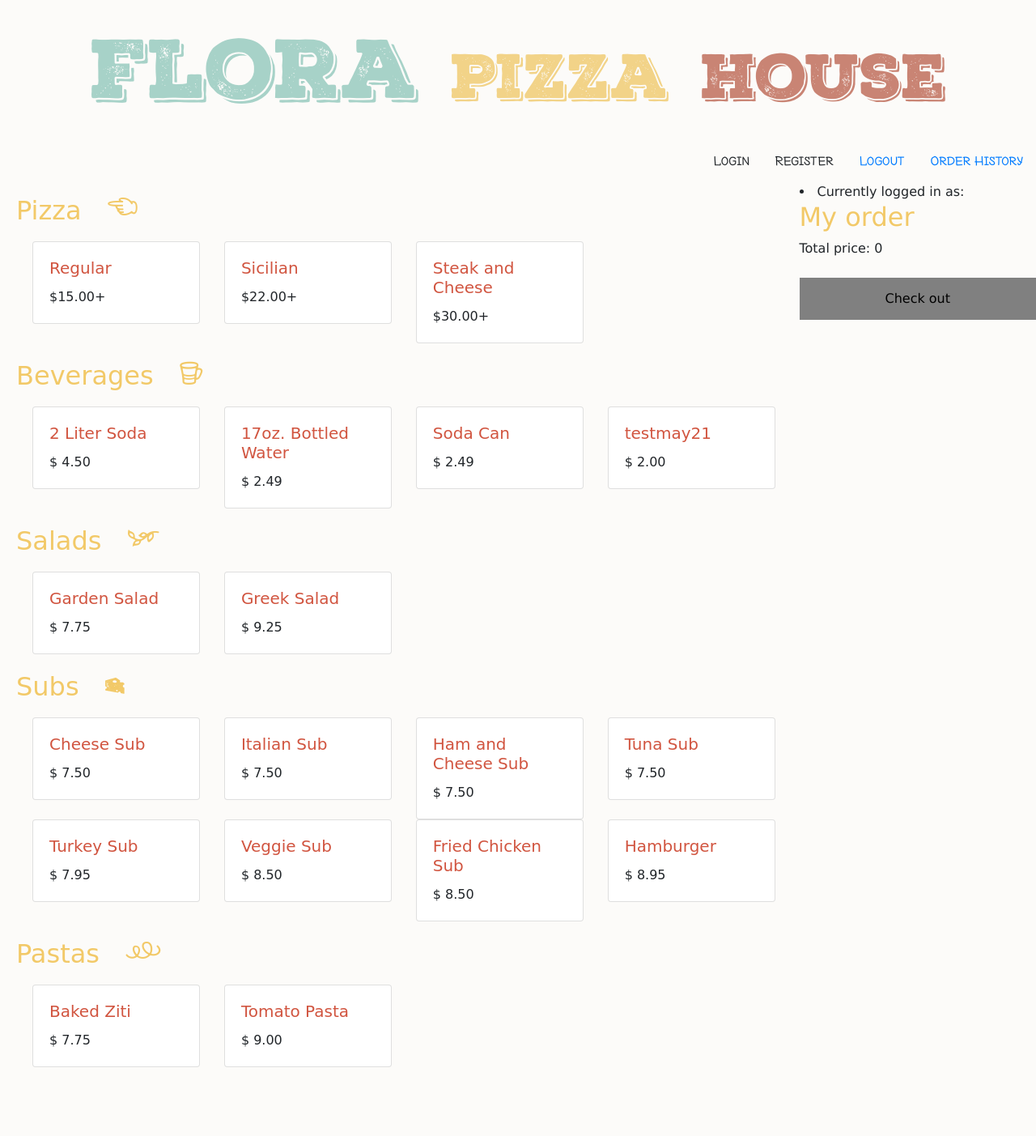
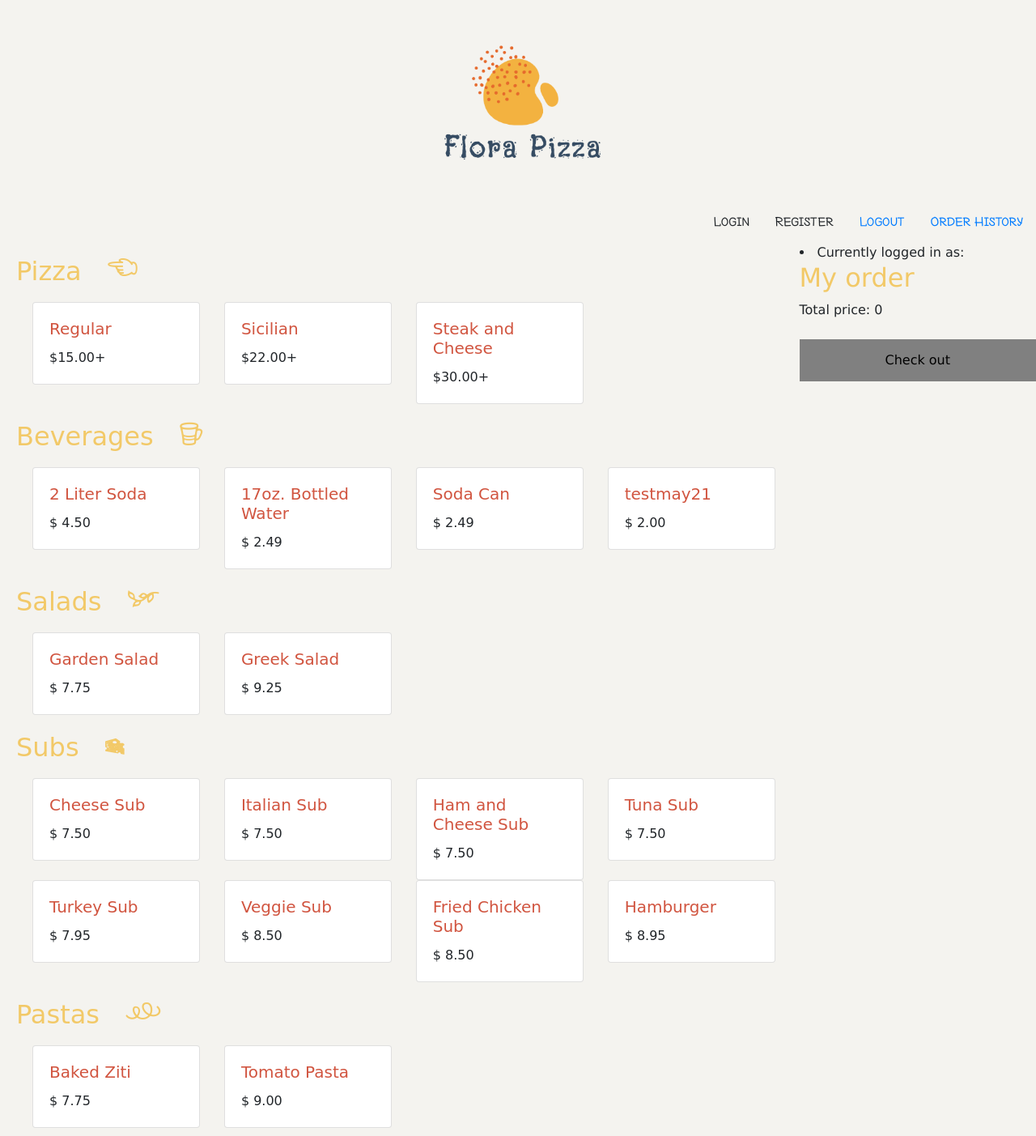
Before and after one commit to YJZFlora/Pizza-Order-Application, a Django app: page / in a window 1280 px wide. Shown: the whole page at 81% size. Before the commit the page ends 1318 px from the top, so only its background shows below. Run offline with Django 3.2, Linux system fonts and the light colour scheme; data comes from the database, SQL or seed files in the repository; some libraries are stand-ins or nearby versions.

Commit message:
change logo

```diff
--- a/orders/static/orders/styles.css
+++ b/orders/static/orders/styles.css
@@ -2,7 +2,7 @@
 
 body {
     font-family: "Comic Sans MS";
-    background-color: #f2f0ed;
+    background-color: #F4F3EF;
 
 }
 
@@ -36,7 +36,7 @@
 }
 .all{
   font-family: "Verdana";
-  background-color: #fcfbf9;
+  background-color: #F4F3EF;
 }
 
 #title{
@@ -46,7 +46,7 @@
   font-size: 100px;
   color: #a7d2c8;
   font-family: 'NexaRustSlab-BlackShadow01-Free';
-  background-color: #fcfbf9;
+  background-color: #F4F3EF;
 }
 
 #PIZZA{
--- a/orders/templates/orders/index.html
+++ b/orders/templates/orders/index.html
@@ -9,8 +9,10 @@
 </head>
 
 <body>
+
   <div class="all">
-    <h1 id="title">Flora <span id="PIZZA">Pizza</span> <span id="HOUSE">House</span></h1>
+    {% load static %}
+    <h1 id="title"><img src="{% static "/log1.png" %}" width="20%"></img></h1>
     <ul class="nav justify-content-end">
         <li class="nav-item">
           <a id = "login" class="nav-link active">Login</a>
```
Also changed, not shown: images/Snip20200523_130.png (added), images/log1.png (added), orders/static/log1.png (added), 3 other files.
